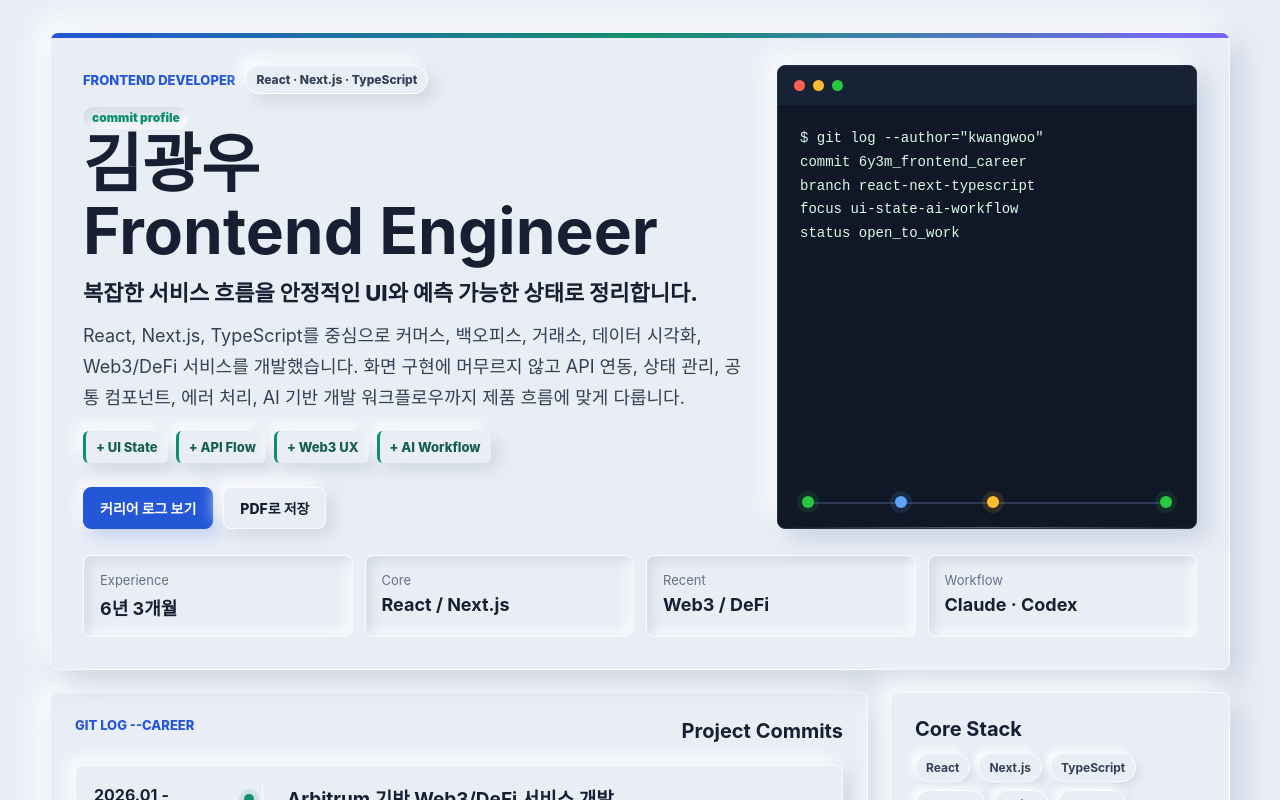
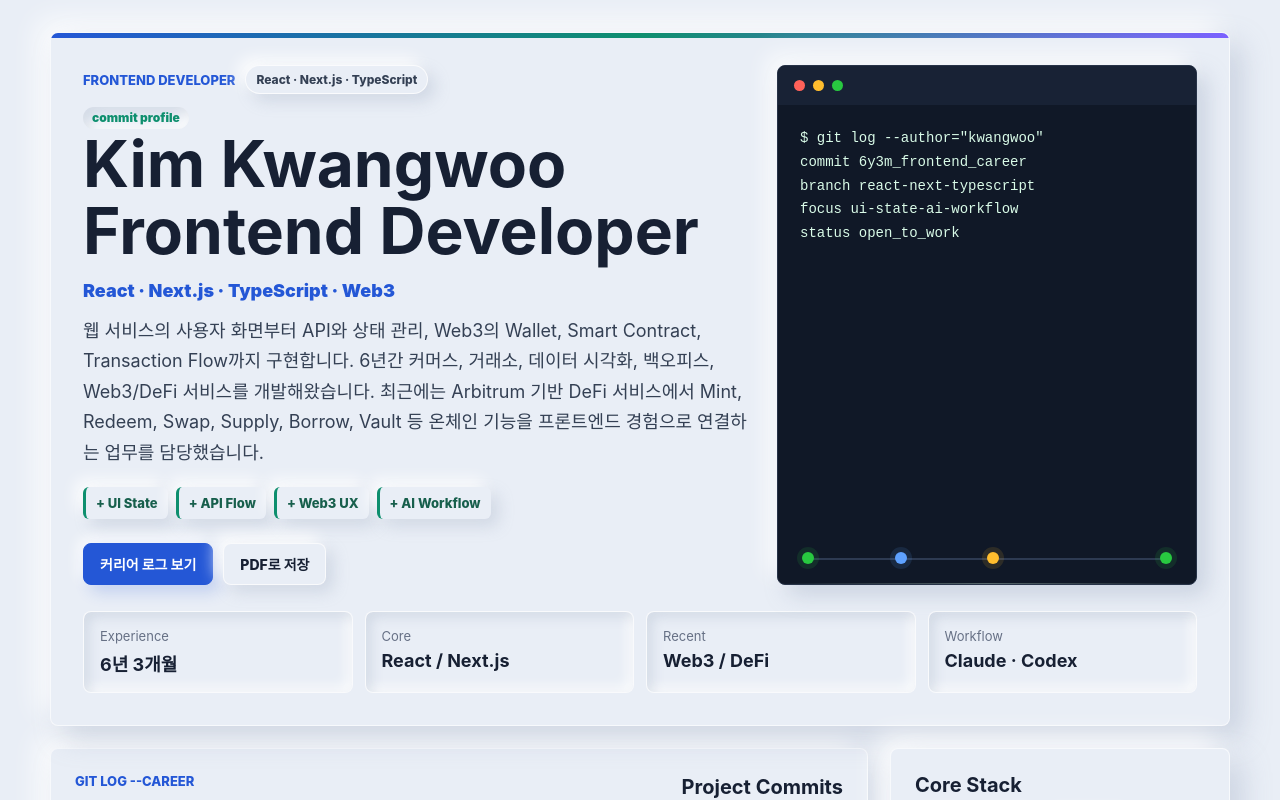
Before and after one commit to dblekw87/career-log-portfolio, a React (Vite) app: page / in a window 1280 px wide. Shown: the top 800 px of the page. Built offline with nearby package versions, Linux system fonts and the light colour scheme.

Commit message:
Update hero positioning copy

```diff
--- a/src/App.tsx
+++ b/src/App.tsx
@@ -92,15 +92,16 @@ function Hero() {
             <span>React · Next.js · TypeScript</span>
           </div>
           <h1 id="profile-title">
-            김광우
-            <span>Frontend Engineer</span>
+            Kim Kwangwoo
+            <span>Frontend Developer</span>
           </h1>
           <p className="headline-copy">
-            복잡한 서비스 흐름을 안정적인 UI와 예측 가능한 상태로 정리합니다.
+            React · Next.js · TypeScript · Web3
           </p>
           <p className="intro">
-            React, Next.js, TypeScript를 중심으로 커머스, 백오피스, 거래소, 데이터 시각화, Web3/DeFi 서비스를 개발했습니다.
-            화면 구현에 머무르지 않고 API 연동, 상태 관리, 공통 컴포넌트, 에러 처리, AI 기반 개발 워크플로우까지 제품 흐름에 맞게 다룹니다.
+            웹 서비스의 사용자 화면부터 API와 상태 관리, Web3의 Wallet, Smart Contract, Transaction Flow까지 구현합니다.
+            6년간 커머스, 거래소, 데이터 시각화, 백오피스, Web3/DeFi 서비스를 개발해왔습니다.
+            최근에는 Arbitrum 기반 DeFi 서비스에서 Mint, Redeem, Swap, Supply, Borrow, Vault 등 온체인 기능을 프론트엔드 경험으로 연결하는 업무를 담당했습니다.
           </p>
           <div className="signal-row" aria-label="career signals">
             <span>+ UI State</span>
--- a/styles.css
+++ b/styles.css
@@ -152,9 +152,9 @@ h2 {
 .headline-copy {
   max-width: 760px;
   margin: 14px 0 0;
-  color: #172033;
-  font-size: 22px;
-  font-weight: 850;
+  color: var(--blue);
+  font-size: 18px;
+  font-weight: 900;
   line-height: 1.45;
 }
 
```
